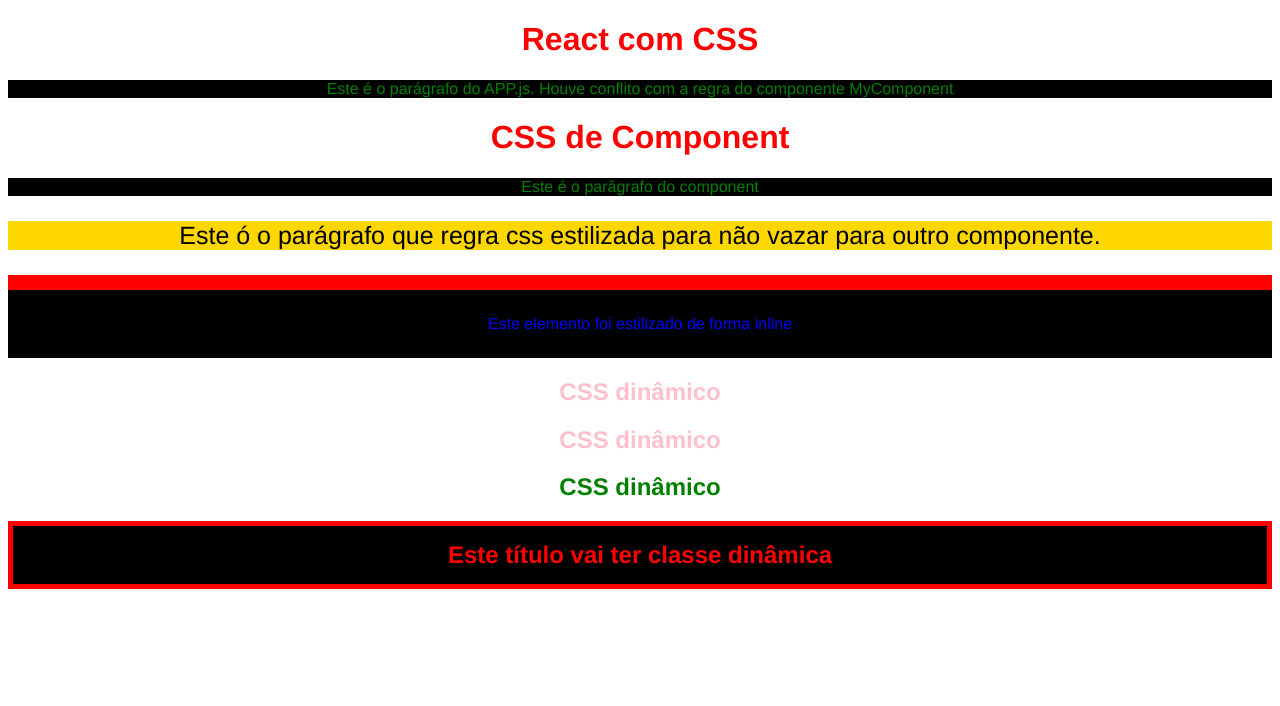
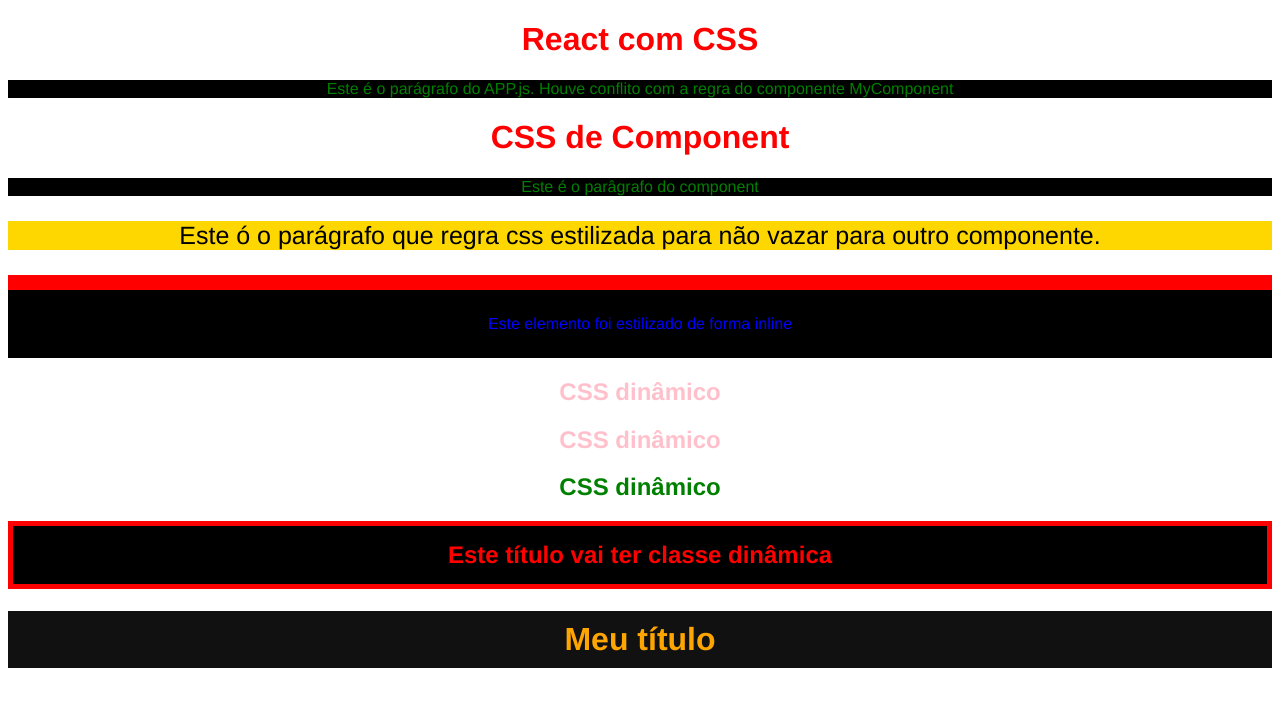
Before and after one commit to xanderifer1974/curso-react-do-zero-a-maestria-reactEcss, a React (Create React App) app: page / in a window 1280 px wide. Shown: the top 706 px of the page. Built offline with nearby package versions, Linux system fonts and the light colour scheme.

Commit message:
CSS Modules

```diff
--- a/src/App.js
+++ b/src/App.js
@@ -1,5 +1,6 @@
 import './App.css';
 import MyComponent from './components/MyComponent';
+import Title from './components/Title';
 
 function App() {
   let n = 10;
@@ -29,6 +30,10 @@
 
        {/*Classes dinâmicas*/}
        <h2 className={redTitle? "red-title":"title"}>Este título vai ter classe dinâmica</h2>
+
+       {/*CSS Modules
+       Alternativa muito interessante quando queremos restringir o css por componente. Pois o css é único por componente.*/}
+       <Title/>
     </div>
   );
 }
--- /dev/null
+++ b/src/components/Title.jsx
@@ -0,0 +1,11 @@
+import styles from "./Title.module.css";
+
+const Title = () => {
+  return (
+    <div>
+        <h1 className={styles.myTitle}>Meu título</h1>
+    </div>
+  )
+}
+
+export default Title
--- /dev/null
+++ b/src/components/Title.module.css
@@ -0,0 +1,5 @@
+.myTitle{
+    color: orange;
+    background-color: #111;
+    padding: 10px;
+}
```
